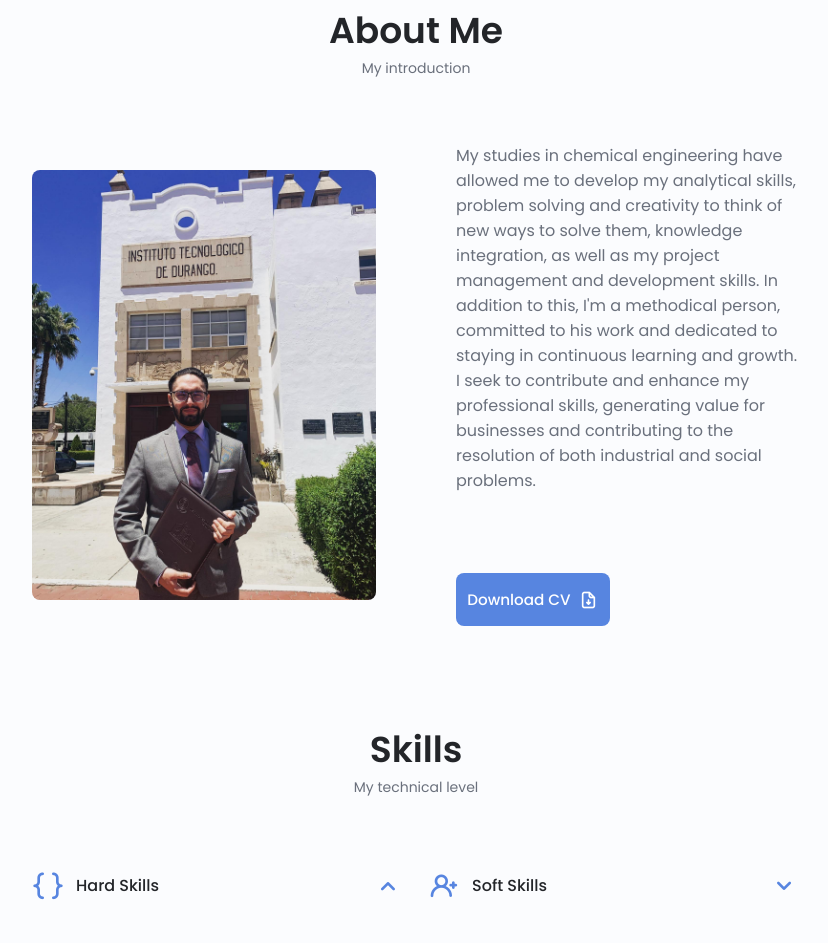
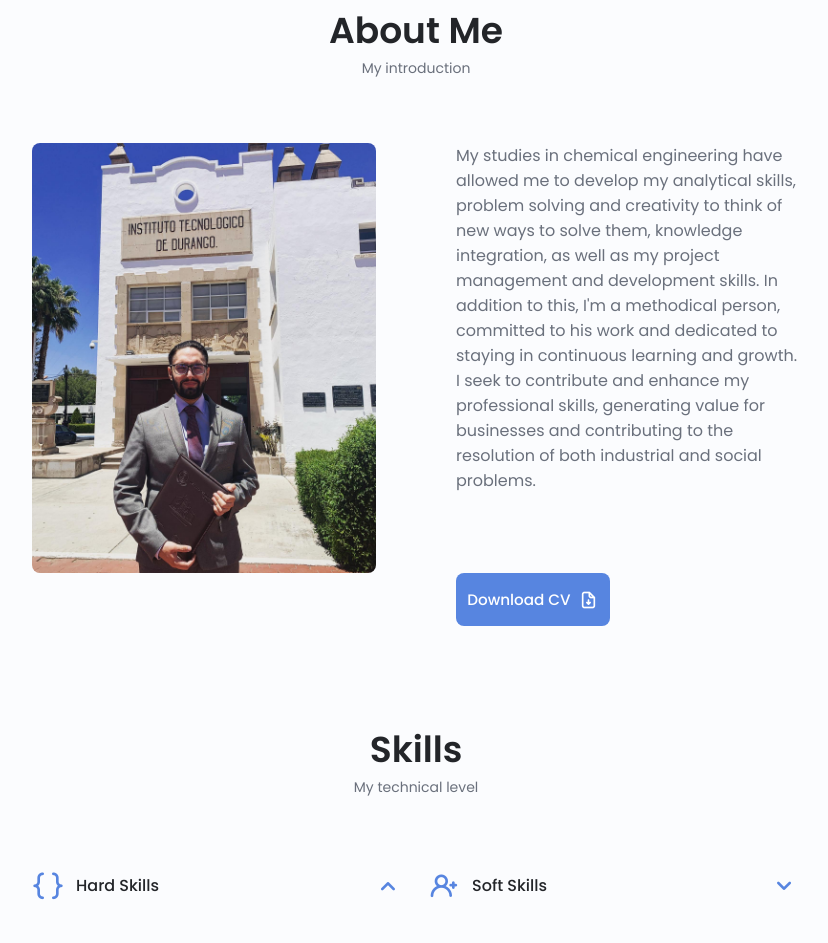
Before and after one commit to ArmandoLazalde/WebPortfolio, a plain HTML site: page index.html in a window 1280 px wide. Shown: the part 961-1904 px from the top of the page, without its empty margins (224-1052 px from the left). Drawn offline with nearby package versions, Linux system fonts and the light colour scheme.

Commit message:
Add files via upload

```diff
--- a/assets/css/styles.css
+++ b/assets/css/styles.css
@@ -392,7 +392,7 @@ img {
   width: 200px;
   border-radius: .5rem;
   justify-self: center;
-  align-self: center;
+  align-self: auto;
 }
 
 .about__description{
```
